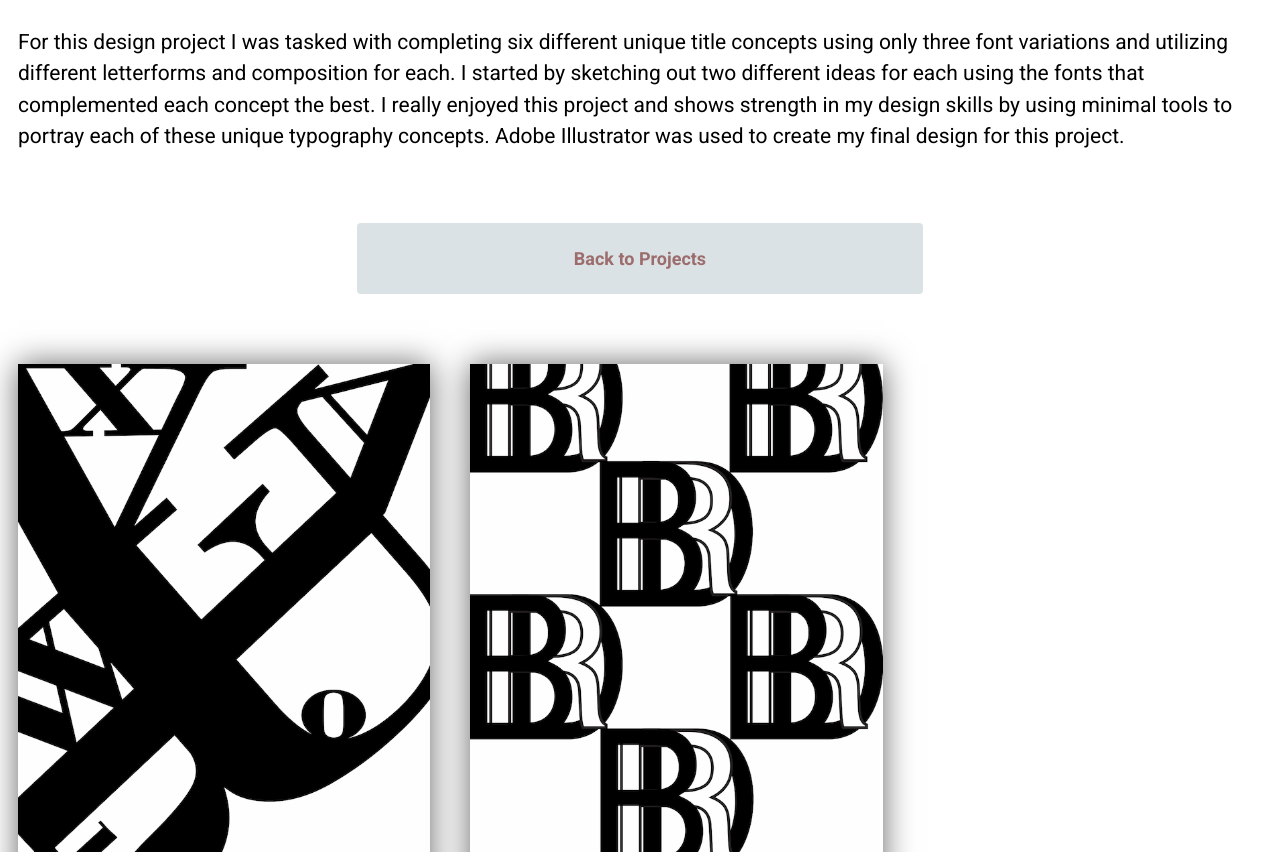
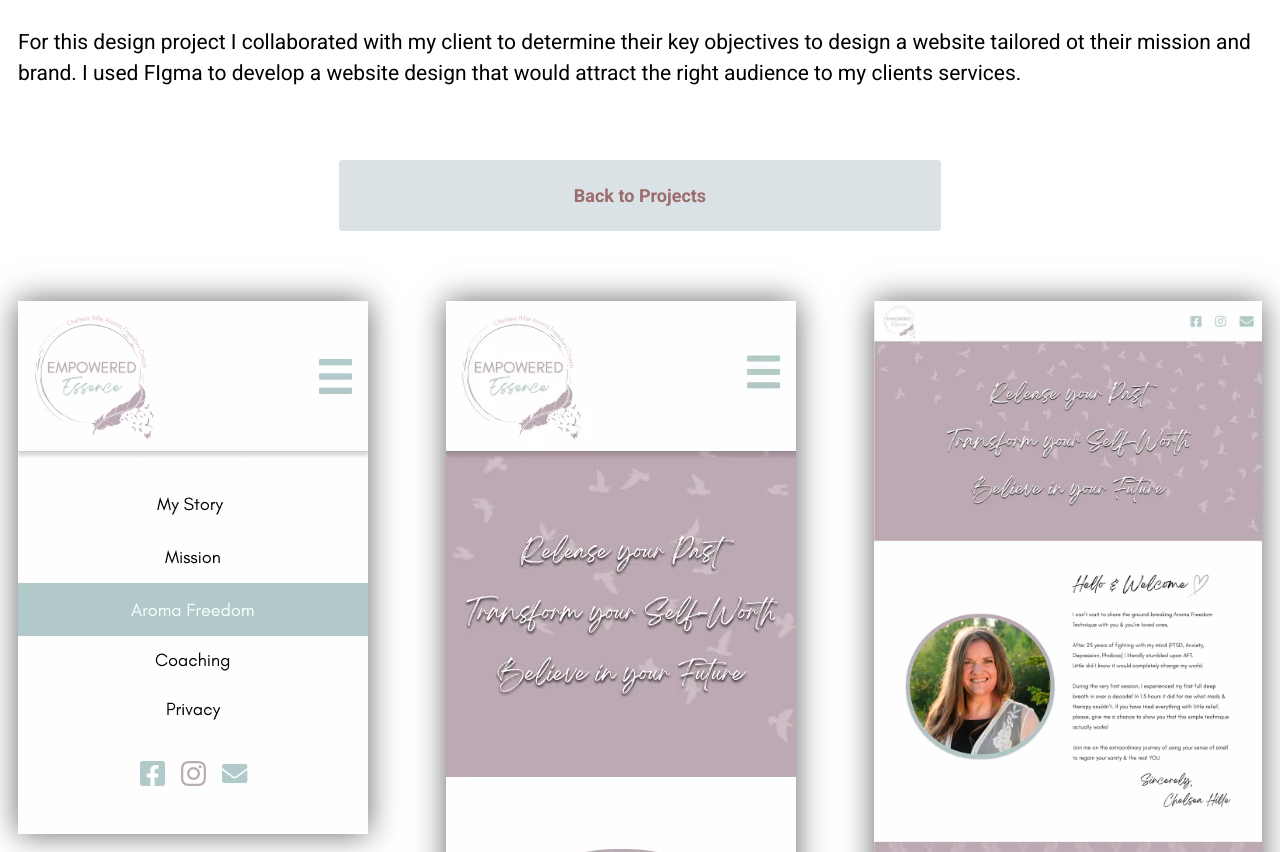
Before and after one commit to Dbarnes02/diana-portfolio, a plain HTML site: page empowered.html in a window 1280 px wide. Shown: the part 380-1232 px from the top of the page. Drawn offline with nearby package versions, Linux system fonts and the light colour scheme; a web font is replaced by a local one.

Commit message:
added in photos for new project.

```diff
--- a/empowered.html
+++ b/empowered.html
@@ -32,7 +32,7 @@
                 <h2>Empowered Essence</h2>
             </div>
             <div class="col">
-                <p>For this design project I was tasked with completing six different unique title concepts using only three font variations and utilizing different letterforms and composition for each. I started by sketching out two different ideas for each using the fonts that complemented each concept the best. I really enjoyed this project and shows strength in my design skills by using minimal tools to portray each of these unique typography concepts. Adobe Illustrator was used to create my final design for this project.</p>
+                <p>For this design project I collaborated with my client to determine their key objectives to design a website tailored ot their mission and brand. I used FIgma to develop a website design that would attract the right audience to my clients services.</p>
             </div>
             <div class="col project-link project-link-full">
                 <!-- <a href="" target="_blank">Live Site
@@ -43,10 +43,13 @@
                 <a href="projects.html">Back to Projects</a>
             </div>
             <div class="col">
-                <img src="assets/img/Congestion-Bodoni.webp" alt="" onclick="expandImage(this)">
+                <img src="assets/img/ee-menu.webp" alt="" onclick="expandImage(this)">
             </div>
             <div class="col">
-                <img src="assets/img/Pattern-Helvetica.webp" alt="" onclick="expandImage(this)">
+                <img src="assets/img/ee-mobile.webp" alt="" onclick="expandImage(this)">
+            </div>
+            <div class="col">
+                <img src="assets/img/ee-desktop.webp" alt="" onclick="expandImage(this)">
             </div>
         </div>
         <div class="dark-overlay" onclick="closeExpandedImage()"></div>
```
Also changed, not shown: assets/img/ee-desktop.webp (added), assets/img/ee-menu.webp (added), assets/img/ee-mobile.webp (added).
